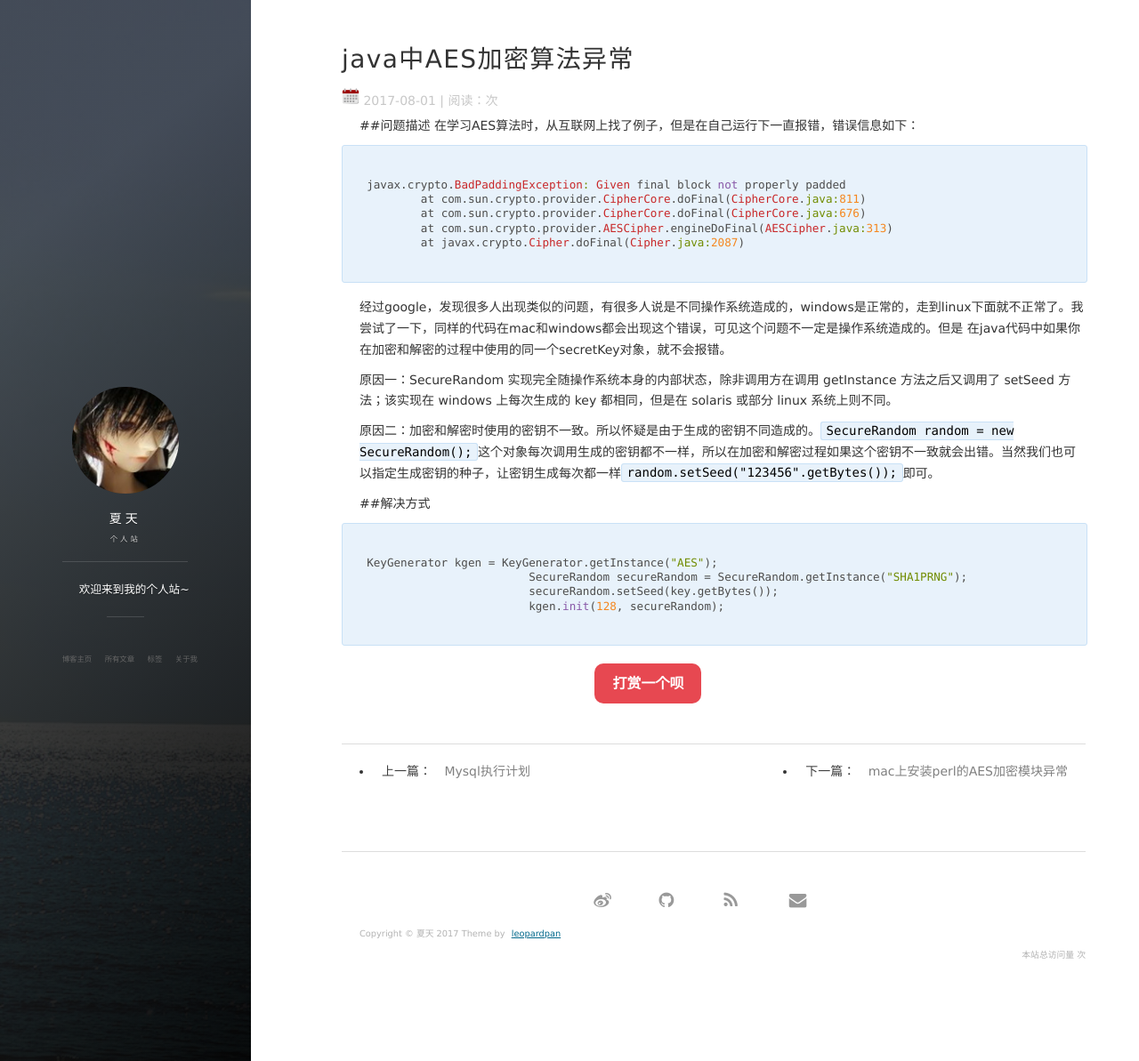
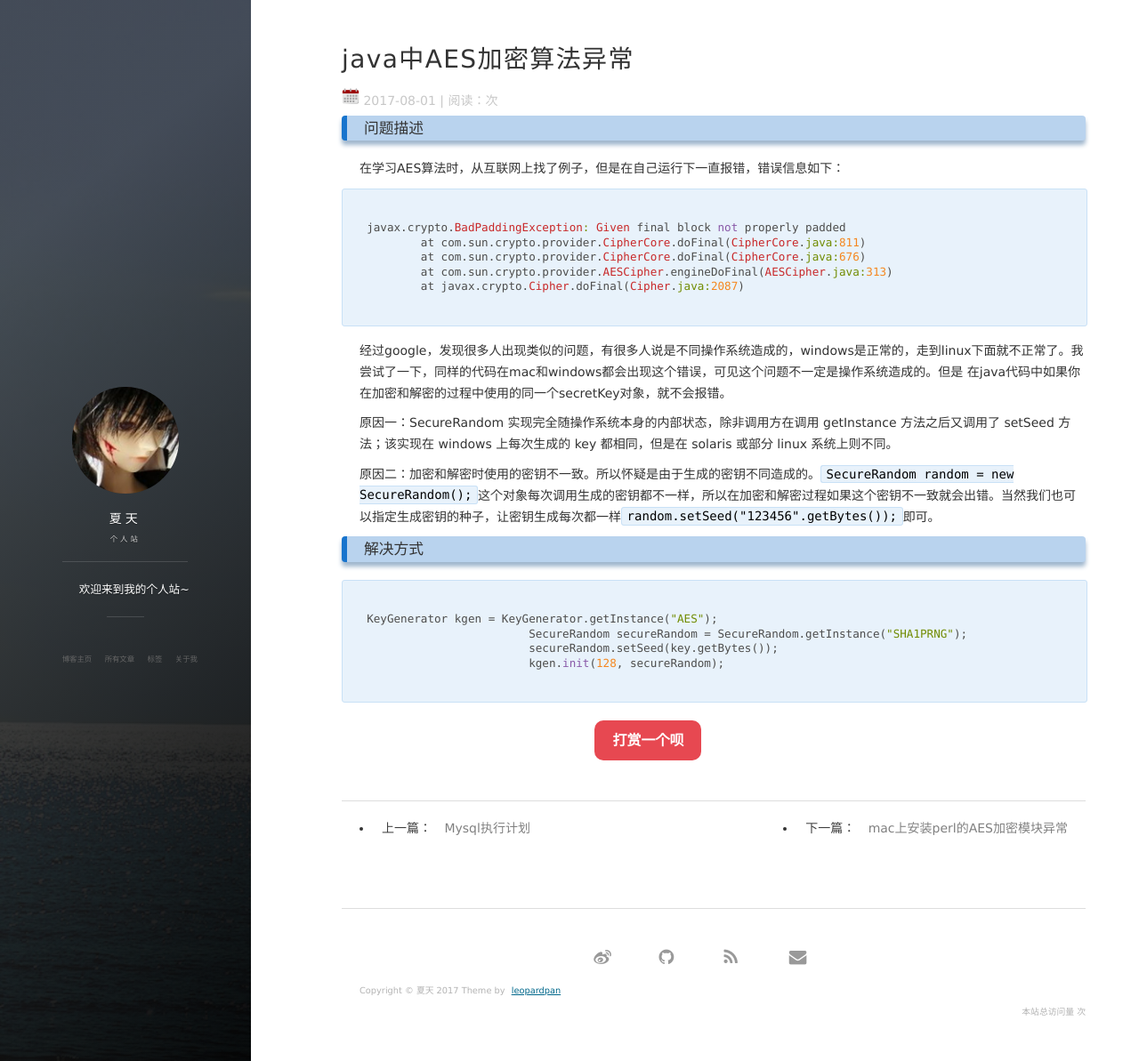
Before and after one commit to sdyz5210/sdyz5210.github.io, a Jekyll site: the page built from _posts/2017-8-1-java-aes-exception.md, in a window 1280 px wide and 1193 px high. Shown: the whole window at 89% size. Built offline with Jekyll 4.4.1, drawn with Linux system fonts in a browser that asks for light colours; nearby versions of some CDN libraries; comment, search, counter and statistics services are not loaded.

Commit message:
调整页面样式

````diff
--- a/_posts/2017-8-1-java-aes-exception.md
+++ b/_posts/2017-8-1-java-aes-exception.md
@@ -6,10 +6,10 @@ tags: [mysql]
 
 ---
 
-##问题描述
+###  问题描述
 在学习AES算法时，从互联网上找了例子，但是在自己运行下一直报错，错误信息如下：
 
-```java
+```
 
 javax.crypto.BadPaddingException: Given final block not properly padded
 	at com.sun.crypto.provider.CipherCore.doFinal(CipherCore.java:811)
@@ -26,9 +26,9 @@ javax.crypto.BadPaddingException: Given final block not properly padded
 
 原因二：加密和解密时使用的密钥不一致。所以怀疑是由于生成的密钥不同造成的。`SecureRandom random = new SecureRandom();`这个对象每次调用生成的密钥都不一样，所以在加密和解密过程如果这个密钥不一致就会出错。当然我们也可以指定生成密钥的种子，让密钥生成每次都一样`random.setSeed("123456".getBytes());`即可。
 
-##解决方式
+### 解决方式
 
-```java
+```
 
 KeyGenerator kgen = KeyGenerator.getInstance("AES");
 			SecureRandom secureRandom = SecureRandom.getInstance("SHA1PRNG");
````
Also changed, not shown: _posts/2017-8-3-perl-install-aes-module-on-mac.md (+3 -1 lines).
